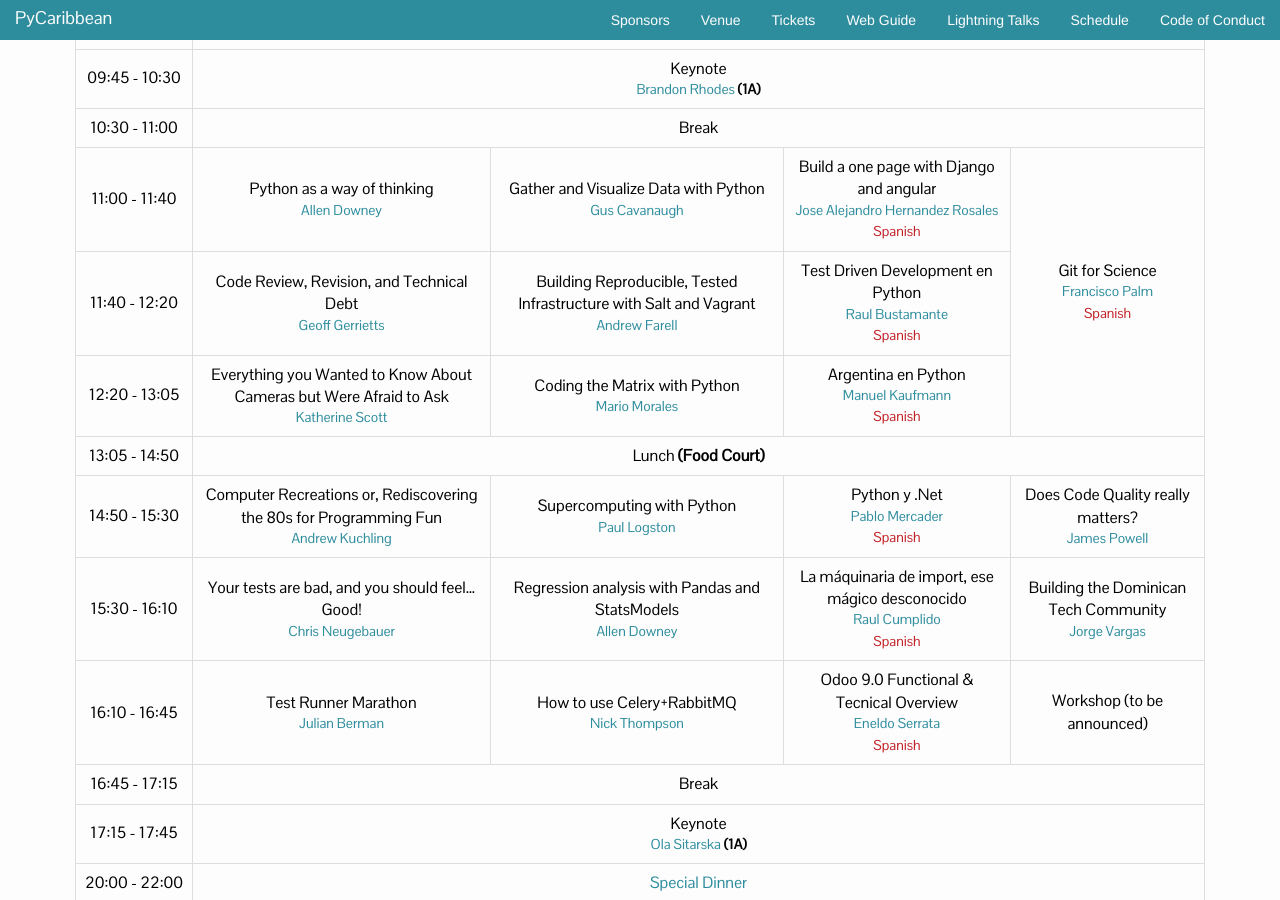
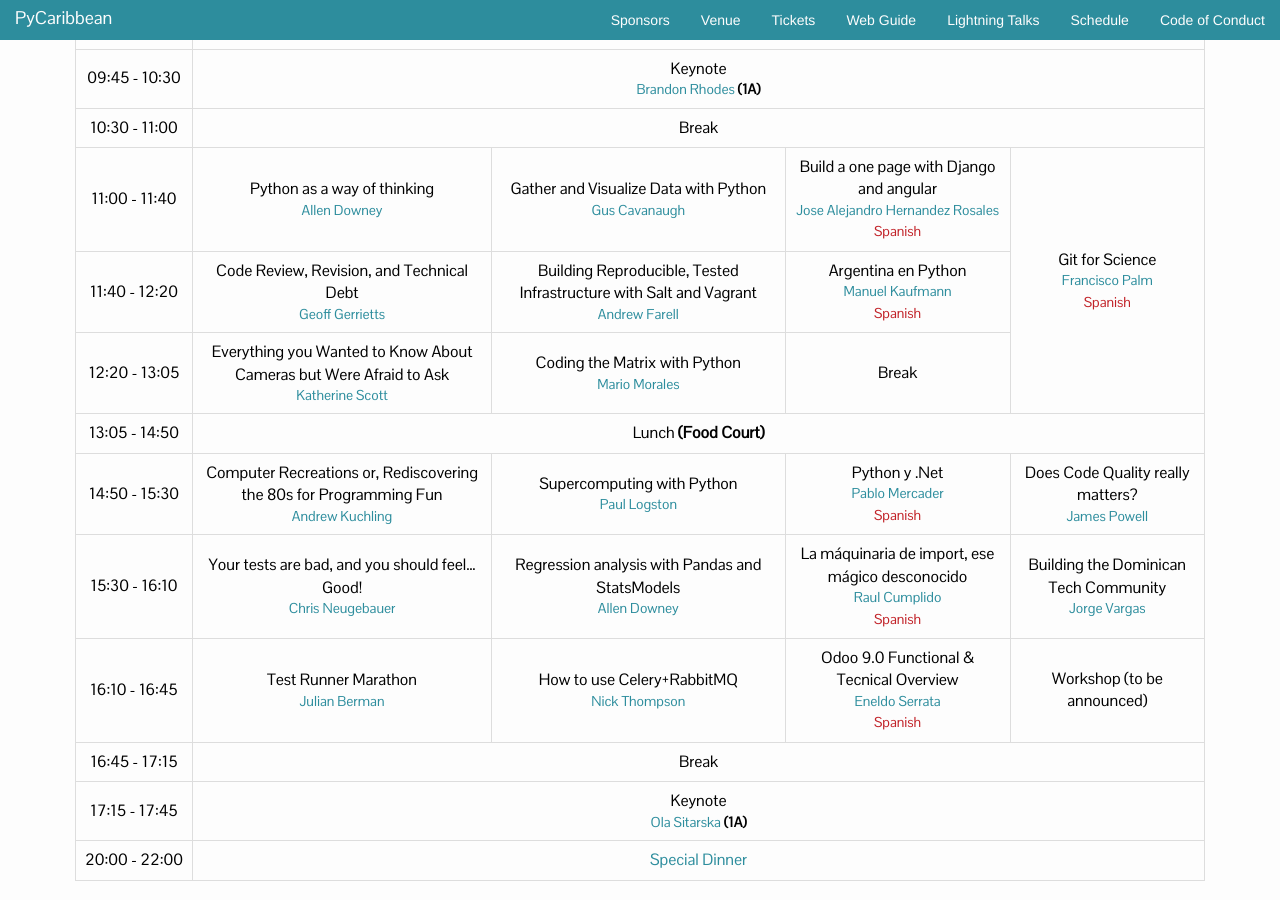
Before and after one commit to pycaribbean/pycaribbean.github.io, a Jekyll site: the page built from schedule.html, in a window 1280 px wide and 900 px high, scrolled down 2607 px. Built offline with Jekyll 4.4.1, drawn with Linux system fonts in a browser that asks for light colours; nearby versions of some CDN libraries; library files that are not in the unit come from our copies.

Commit message:
changed test driven dev talk for argentina en python

```diff
--- a/schedule.html
+++ b/schedule.html
@@ -54,13 +54,13 @@
                 <td class="time">11:40 - 12:20</td>
                 <td>Code Review, Revision, and Technical Debt  <span class="speaker">Geoff Gerrietts</span></td>
                 <td>Building Reproducible, Tested Infrastructure with Salt and Vagrant  <span class="speaker">Andrew Farell</span></td>
-                <td>Test Driven Development en Python  <span class="speaker">Raul Bustamante</span> <span class="spanish">Spanish</span></td>
+                <td>Argentina en Python  <span class="speaker">Manuel Kaufmann</span> <span class="spanish">Spanish</span></td>
               </tr>
               <tr>
                 <td class="time">12:20 - 13:05</td>
                 <td>Everything you Wanted to Know About Cameras but Were Afraid to Ask <span class="speaker">Katherine Scott</span></td>
                 <td>Coding the Matrix with Python  <span class="speaker">Mario Morales</span></td>
-                <td>Argentina en Python  <span class="speaker">Manuel Kaufmann</span> <span class="spanish">Spanish</span></td>
+                <td>Break</td>
               </tr>
               <tr>
                 <td class="time">13:05 - 14:50</td>
```
